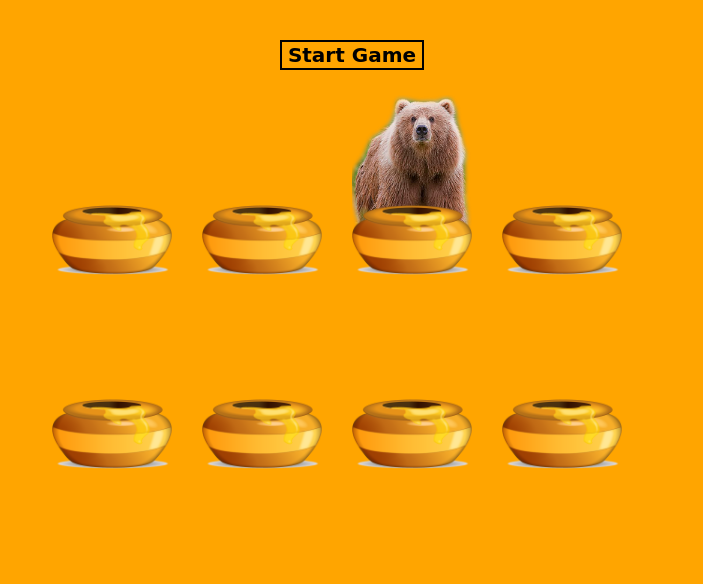
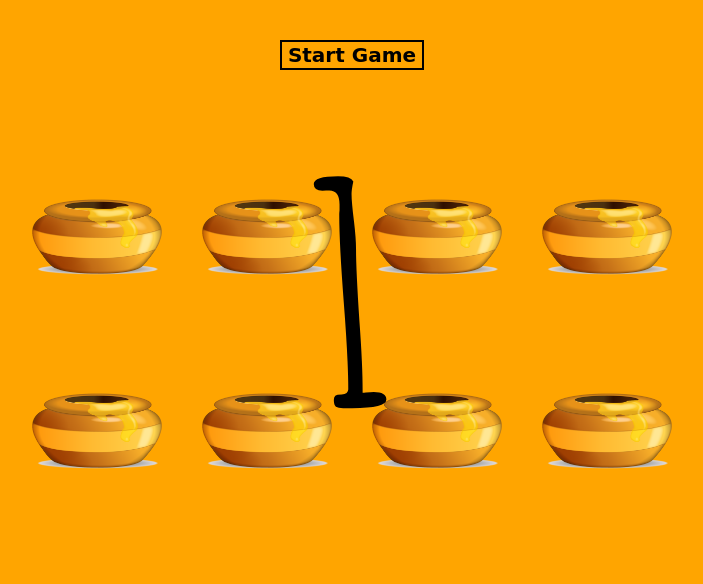
Before and after one commit to shroomcrumpet/Protect-Your-Honey, a plain HTML site: page index.html in a window 1280 px wide. Both pictures are taken after a click on the button "Start Game". Shown: the part 148-732 px from the top of the page, without its empty margins (288-991 px from the left). Drawn offline with Linux system fonts and the light colour scheme; a web font is replaced by a local one.

Commit message:
Added countdown timer, fixed css centering

```diff
--- a/index.html
+++ b/index.html
@@ -20,6 +20,8 @@
 
     <button id="start-game" onclick="init()">Start Game</button>
 
+    <div id="countdown-to-start"></div>
+
     <div class="playing-field"></div>
 
     <script type="text/javascript" src="script.js"></script>
--- a/script.js
+++ b/script.js
@@ -2,6 +2,7 @@
 var body = document.body;
 var playingField = document.querySelector('.playing-field');
 var scoreboard = document.querySelector('.scoreboard');
+var startCounter = document.getElementById('countdown-to-start');
 
 var dimensions = 4;
 var gameDuration = 15;
@@ -92,18 +93,40 @@ function bonk(event) {
     this.parentElement.classList.remove('poppedUp');
     score++;
     scoreboard.textContent = score;
-}
+};
 
 
 for (i = 0; i < bears.length; i++) {
     bears[i].addEventListener('click', bonk);
-}
+};
+
+
+var countStart = 3
+function countdownStart() {
+    startCounter.textContent = countStart;
+
+    setTimeout(function() {
+        countStart--;
+
+        if(countStart === 0) {
+            startCounter.textContent = 'Go!';
+            return;
+        };
+        countdownStart();
+
+    }, 1000);
+};
 
 
 function init() {
     score = 0;
     scoreboard.textContent = score;
-    popOut();
 
-    setTimeout (function() {gameOver = true;}, gameDuration * 1000);
-}
+    countdownStart();
+    setTimeout( function() {
+        popOut();
+        startCounter.textContent = '';
+    }, 4000);
+
+    setTimeout (function() {gameOver = true;}, gameDuration*1000 + 4);
+};
--- a/style.css
+++ b/style.css
@@ -27,6 +27,24 @@ h1 {
 	font-weight: 700;
 }
 
+
+#countdown-to-start {
+	position: absolute;
+	z-index: 9990;
+	font-family: 'Amatic SC', cursive;
+	font-size: 300px;
+	text-align: center;
+
+	top: 50%;
+	left: 50%;
+	width: 300px;
+	height: 300px;
+  margin-left:-150px;
+  margin-top:-150px;
+	/*Always remember to set the margin-left and margin-top to half the width of the div you wish to center,
+as elements always align from their sides and not their center.*/
+}
+
 body {
 	background-color: orange;
 }
@@ -42,8 +60,8 @@ body {
 
 .box {
 	display: inline-block;
-	margin: 5px 0;
-	width: 150px;
+	margin: 5px;
+	width: 160px;
 	height: 180px;
 	position: relative;
 	overflow: hidden;
@@ -51,17 +69,19 @@ body {
 
 .honeypot {
 	position: absolute;
+	text-align: center;
+	margin-left: -65px;
 	bottom: 0;
-	left: 0;
-	z-index: 9999;
-	width: 80%;
+	z-index: 9000;
+	width: 130px;
 }
 
 .bear {
 	position: absolute;
+	text-align: center;
+	margin-left: -65px;
 	top: 100%;
-	left: 0;
-	width: 80%;
+	width: 130px;
 	transition: all 0.4s;
 }
 
```
